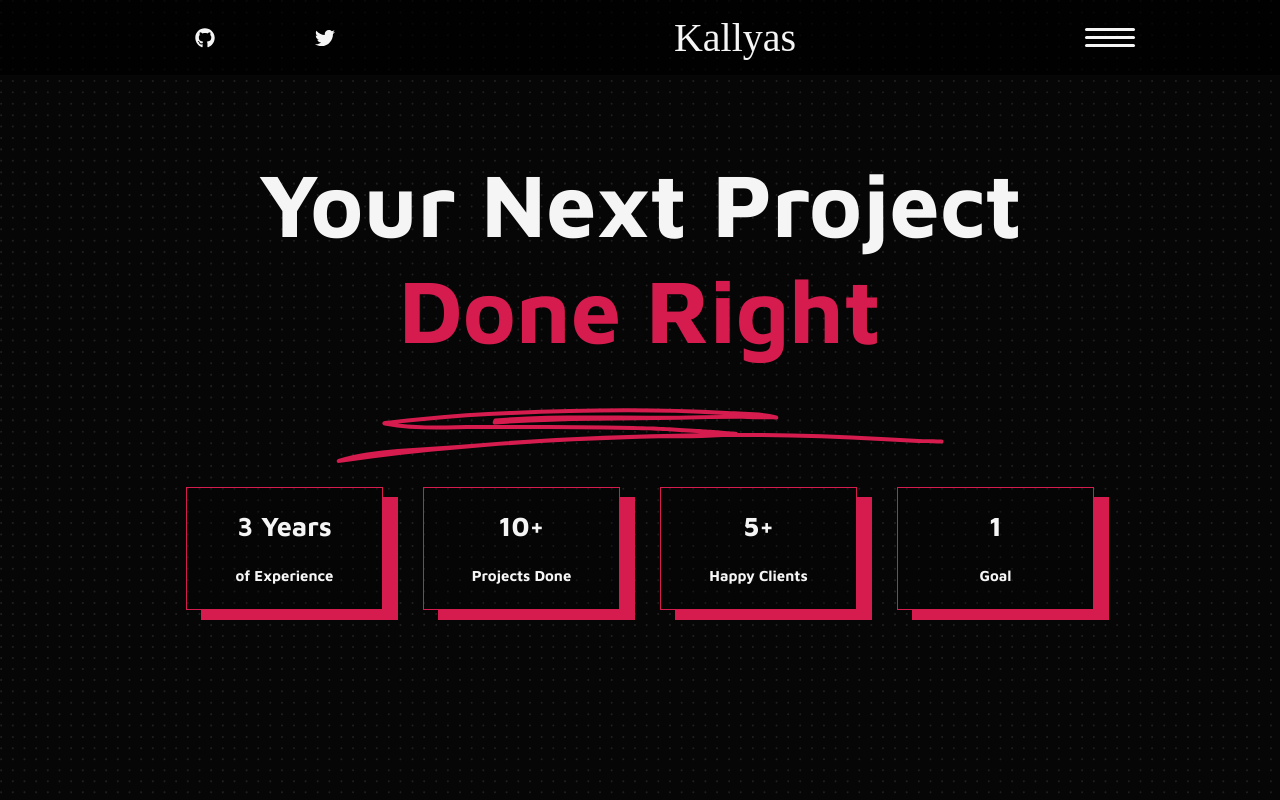
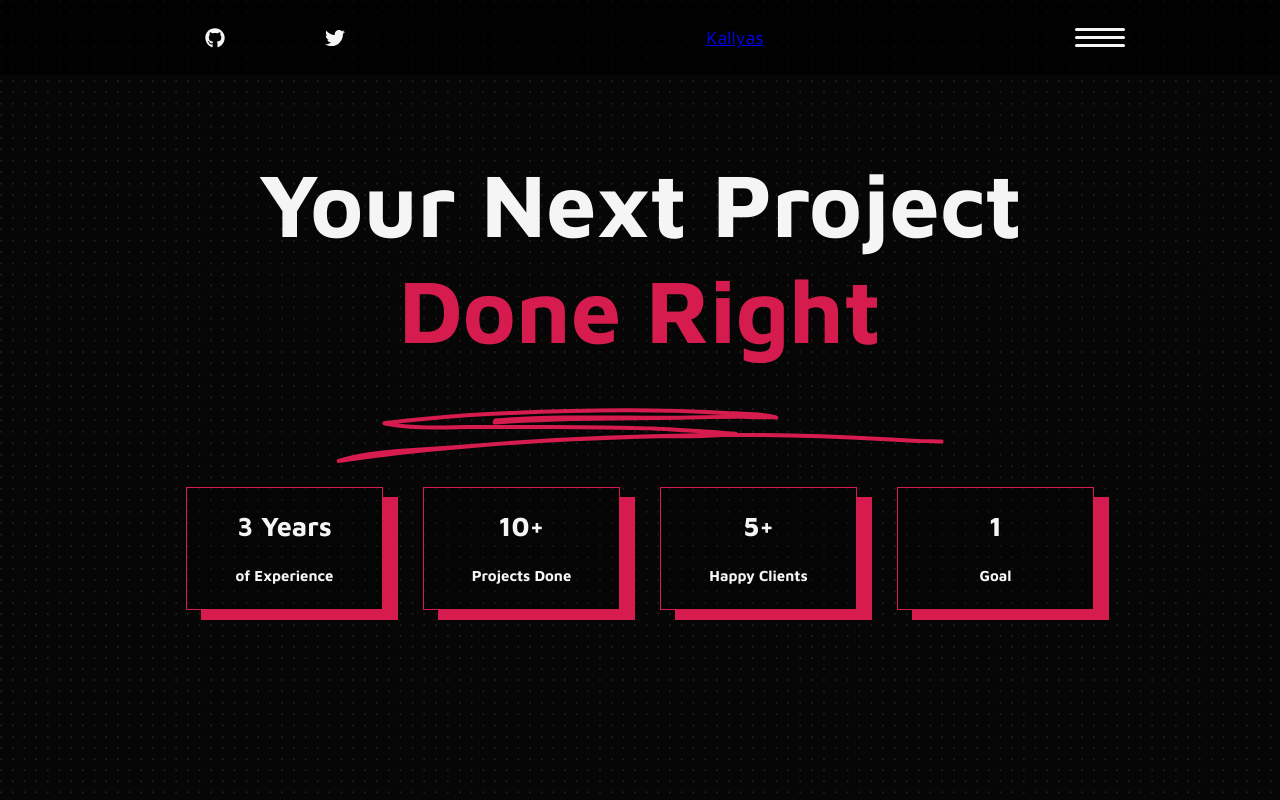
Before and after one commit to kallyas/kallyas.github.io, a Next.js app: page / in a window 1280 px wide. Shown: the top 800 px of the page. Built offline with nearby package versions, Linux system fonts and the light colour scheme; a web font is replaced by a local one.

Commit message:
fix: linting

```diff
--- a/components/NavbarComponents/index.js
+++ b/components/NavbarComponents/index.js
@@ -1,3 +1,4 @@
+/* eslint-disable */
 import React from "react";
 import styles from "./NavbarComponents.module.css";
 import Link from "next/link";
@@ -7,7 +8,7 @@ export const socialIcons = [<FaGithub />, <FaTwitter />];
 
 export const Logo = (
   <Link href="/">
-    <a className={styles.logo}>Kallyas</a>
+    <a className={styles.navbar__logo}>Kallyas</a>
   </Link>
 );
 
```
